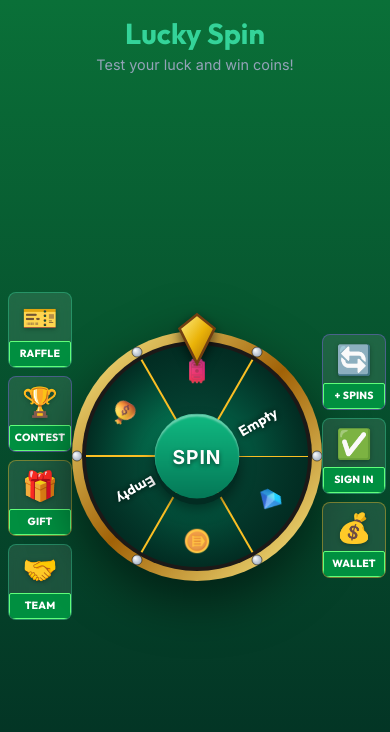
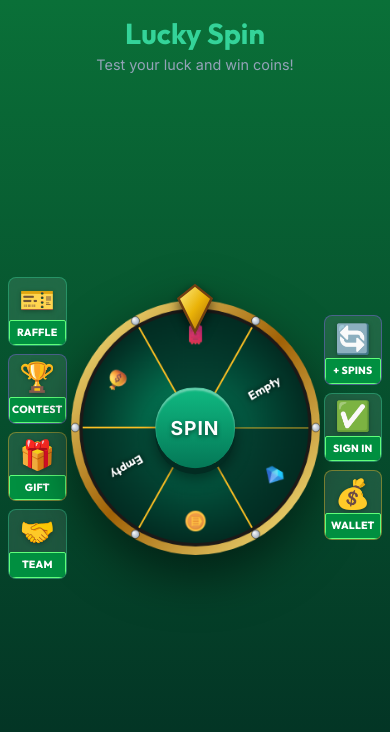
Before and after one commit to ClientCommunity/miniAppFront, a React (Vite) app in the folder frontend/: page / in a window 390 px wide. Shown: the top 732 px of the page. Built offline with nearby package versions, Linux system fonts and the light colour scheme.

Commit message:
fixed the cards alignment for responsiveness

```diff
--- a/frontend/src/App.tsx
+++ b/frontend/src/App.tsx
@@ -46,7 +46,7 @@ function App() {
   };
 
   return (
-    <div className="layout-container" style={{ height: '100dvh', overflow: 'hidden', padding: '0.5rem', display: 'flex', flexDirection: 'column', gap: '0', justifyContent: 'center' }}>
+    <div className="layout-container" style={{ height: '100dvh', overflow: 'hidden', padding: '0.5rem 0.5rem 4rem 0.5rem', display: 'flex', flexDirection: 'column', gap: '0', justifyContent: 'center' }}>
 
       <div style={{ textAlign: 'center', marginBottom: '1rem', marginTop: '0.5rem' }}>
         <h1 style={{ marginBottom: '0.2rem', color: 'var(--emerald-400)', fontSize: '1.8rem' }}>Lucky Spin</h1>
@@ -57,24 +57,24 @@ function App() {
       <div style={{ display: 'flex', alignItems: 'center', justifyContent: 'space-between', width: '100%', flex: 1, paddingBottom: '1rem' }}>
 
         {/* Left Column (4 Cards Vertical) */}
-        <div style={{ display: 'flex', flexDirection: 'column', gap: '0.5rem' }}>
+        <div style={{ display: 'flex', flexDirection: 'column', gap: '0.5rem', flexShrink: 0 }}>
           {LEFT_CARDS.map(card => (
             <FeatureCard key={card.title} {...card} />
           ))}
         </div>
 
         {/* Center Wheel */}
-        <div style={{ display: 'flex', justifyContent: 'center', flex: 1 }}>
+        <div style={{ display: 'flex', justifyContent: 'center', flex: '1 1 auto', minWidth: 0, padding: '0 0.25rem' }}>
           <SpinWheel
             segments={WHEEL_SEGMENTS}
             onSpinEnd={handleSpinEnd}
             theme="emerald"
-            size={250}
+            size={300}
           />
         </div>
 
         {/* Right Column (3 Cards Vertical) */}
-        <div style={{ display: 'flex', flexDirection: 'column', gap: '0.5rem', justifyContent: 'center' }}>
+        <div style={{ display: 'flex', flexDirection: 'column', gap: '0.5rem', justifyContent: 'center', flexShrink: 0 }}>
           {RIGHT_CARDS.map(card => (
             <FeatureCard key={card.title} {...card} />
           ))}
--- a/frontend/src/components/FeatureCard.tsx
+++ b/frontend/src/components/FeatureCard.tsx
@@ -34,8 +34,8 @@ export const FeatureCard: FC<FeatureCardProps> = ({
         position: 'relative',
         cursor: 'pointer',
         textAlign: 'center',
-        width: '64px',
-        height: '76px',
+        width: 'clamp(48px, 15vw, 64px)',
+        aspectRatio: '64 / 76',
         borderRadius: 'var(--border-radius-sm)',
         overflow: 'hidden',
         transform: isPressed ? 'scale(0.92)' : 'scale(1)',
--- a/frontend/src/components/SpinWheel.tsx
+++ b/frontend/src/components/SpinWheel.tsx
@@ -232,9 +232,9 @@ export const SpinWheel: FC<SpinWheelProps> = ({
 
       {/* The Wheel Container */}
       <div style={{
-        position: 'relative',
-        width: `${size}px`,
-        height: `${size}px`,
+        width: '100%',
+        maxWidth: `${size}px`,
+        aspectRatio: '1 / 1',
         margin: '0 auto',
         filter: 'drop-shadow(0 20px 25px rgba(0,0,0,0.5))'
       }}>
@@ -252,20 +252,22 @@ export const SpinWheel: FC<SpinWheelProps> = ({
             ref={canvasRef}
             width={size}
             height={size}
+            style={{ width: '100%', height: '100%' }}
           />
         </div>
 
         {/* Pointer (The Casino Flapper) */}
         <div style={{
           position: 'absolute',
-          top: '-20px',
+          top: '-7%',
           left: '50%',
           transform: 'translateX(-50%)',
+          width: '16%',
           zIndex: 10,
           filter: 'drop-shadow(0 4px 6px rgba(0,0,0,0.6))' // Casts shadow onto wheel
         }}>
           {/* A fancy golden flapper */}
-          <svg width="48" height="56" viewBox="0 0 24 32" fill="url(#goldGradient)" stroke="#713f12" strokeWidth="1.5">
+          <svg width="100%" height="100%" viewBox="0 0 24 32" fill="url(#goldGradient)" stroke="#713f12" strokeWidth="1.5">
             <defs>
               <linearGradient id="goldGradient" x1="0" y1="0" x2="1" y2="1">
                 <stop offset="0%" stopColor="#fef08a" />
@@ -282,6 +284,8 @@ export const SpinWheel: FC<SpinWheelProps> = ({
             top: '50%',
             left: '50%',
             transform: 'translate(-50%, -50%)',
+            width: '32%',
+            height: '32%',
             zIndex: 20
         }}>
           <button
@@ -293,8 +297,8 @@ export const SpinWheel: FC<SpinWheelProps> = ({
             onTouchStart={() => !isSpinning && setIsButtonPressed(true)}
             onTouchEnd={() => setIsButtonPressed(false)}
             style={{
-              width: '85px',
-              height: '85px',
+              width: '100%',
+              height: '100%',
               borderRadius: '50%',
               background: isSpinning ? '#475569' : 'linear-gradient(to bottom, #10b981, #047857)',
               color: '#fff',
```
